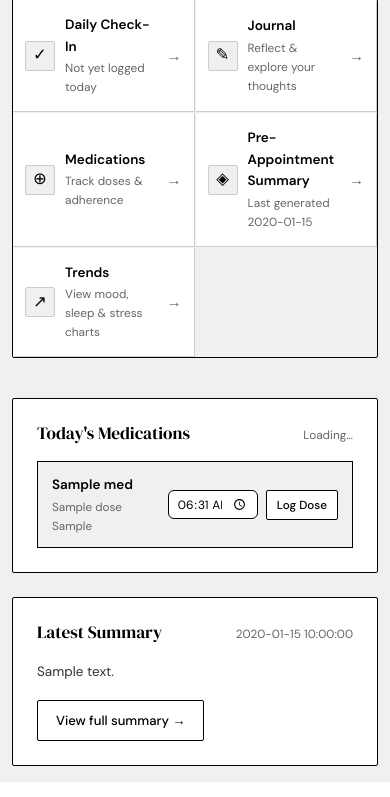
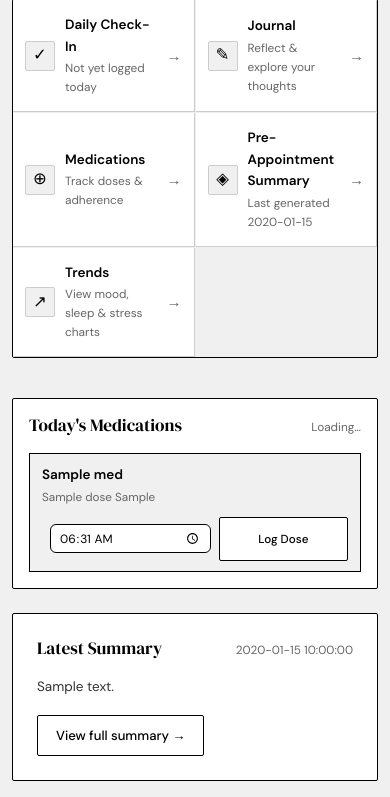
Before and after one commit to zwoodward34-create/cognasync-mvp, a Flask app: template templates/patient/home.html in a window 390 px wide. Shown: the part 174-971 px from the top of the page. Run offline with Flask 3, Linux system fonts and the light colour scheme; the template is opened without the code that fills it: most values are stand-ins (such as "Sample title", 1, 10 or a date in 2020).

Commit message:
feat: mobile optimization for home medication widget
Stack med-dose-item vertically at ≤600px so the time input, Log Dose,
and Remove buttons are full-width and touch-friendly (44px min-height).
Reduce widget padding at 768px breakpoint.

Co-Authored-By: Claude Sonnet 4.6 <noreply@anthropic.com>

```diff
--- a/static/css/style.css
+++ b/static/css/style.css
@@ -1262,6 +1262,10 @@ body.pv-body .main-content {
   /* ── Flash messages ── */
   .flash-container { left: 12px; right: 12px; max-width: none; }
 
+  /* ── Home medication widget ── */
+  .home-med-widget { padding: 16px; }
+  .med-dose-item   { padding: 10px 12px; }
+
   /* ── Provider shell — stack sidebar on top ── */
   body.pv-body .main-content {
     height: auto;
@@ -1353,6 +1357,40 @@ body.pv-body .main-content {
 }
 
 /* ══════════════════════════════════════════════════════════════════════
+   MOBILE — 600px breakpoint (medication widget stacking)
+   ══════════════════════════════════════════════════════════════════════ */
+
+@media (max-width: 600px) {
+  .med-dose-item {
+    flex-direction: column;
+    align-items: flex-start;
+    gap: 10px;
+  }
+  .med-dose-info  { width: 100%; }
+  .med-dose-status {
+    width: 100%;
+    justify-content: flex-start;
+    flex-wrap: wrap;
+    gap: 8px;
+  }
+  .med-time-input {
+    flex: 1 1 auto;
+    min-width: 0;
+    width: auto;
+  }
+  .med-log-btn {
+    flex: 1 1 auto;
+    min-height: 44px;
+    justify-content: center;
+  }
+  .med-remove-btn {
+    flex: 0 0 100%;
+    text-align: center;
+    min-height: 36px;
+  }
+}
+
+/* ══════════════════════════════════════════════════════════════════════
    MOBILE — 480px breakpoint (small phones)
    ══════════════════════════════════════════════════════════════════════ */
 
@@ -1377,4 +1415,8 @@ body.pv-body .main-content {
   .pv-panel-full { padding: 12px 12px; }
 
   .btn-sm { padding: 6px 10px; font-size: 0.78rem; }
+
+  /* Med widget touch targets */
+  .med-log-btn    { min-height: 44px; }
+  .med-remove-btn { min-height: 40px; }
 }
```
